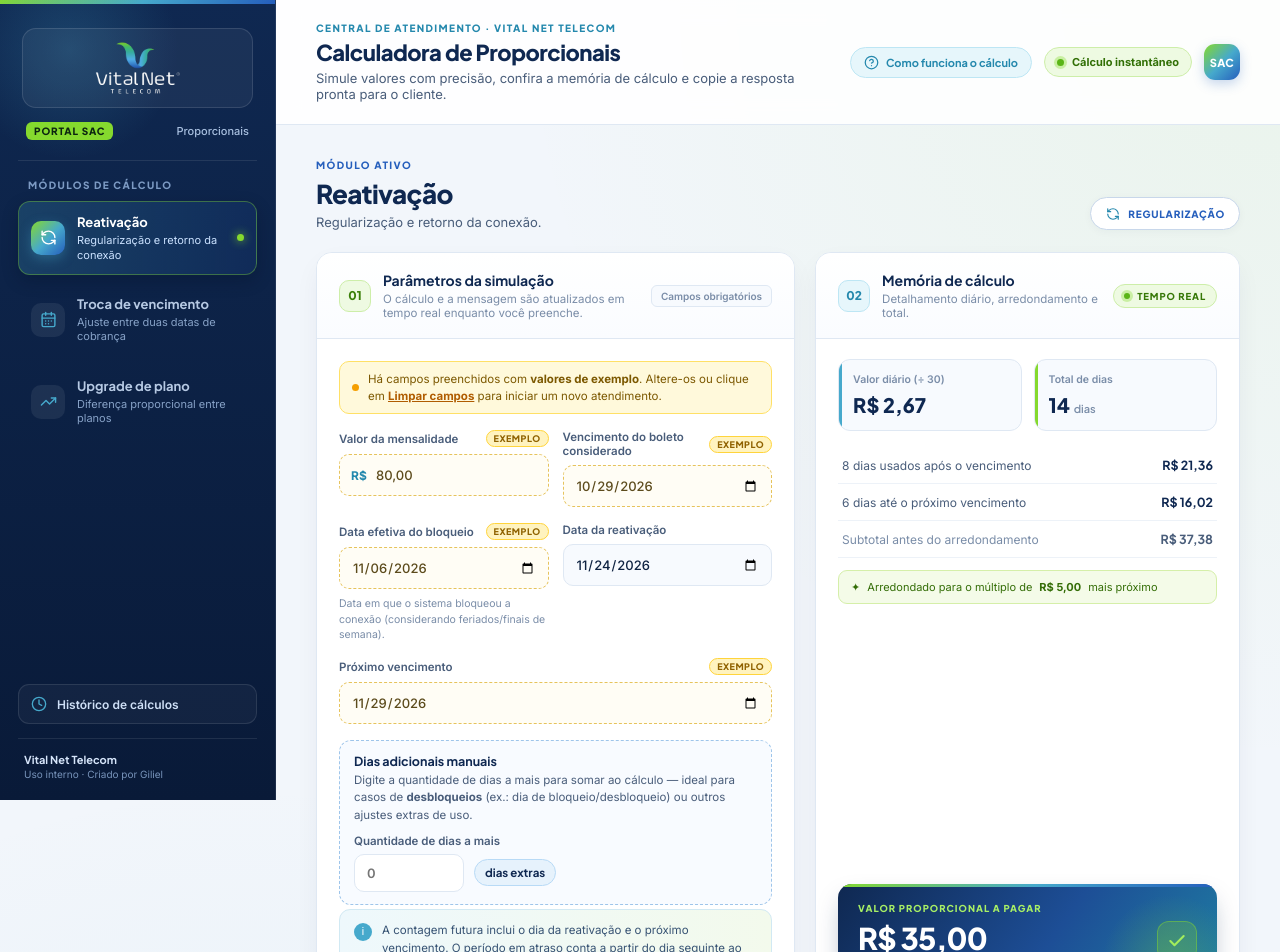
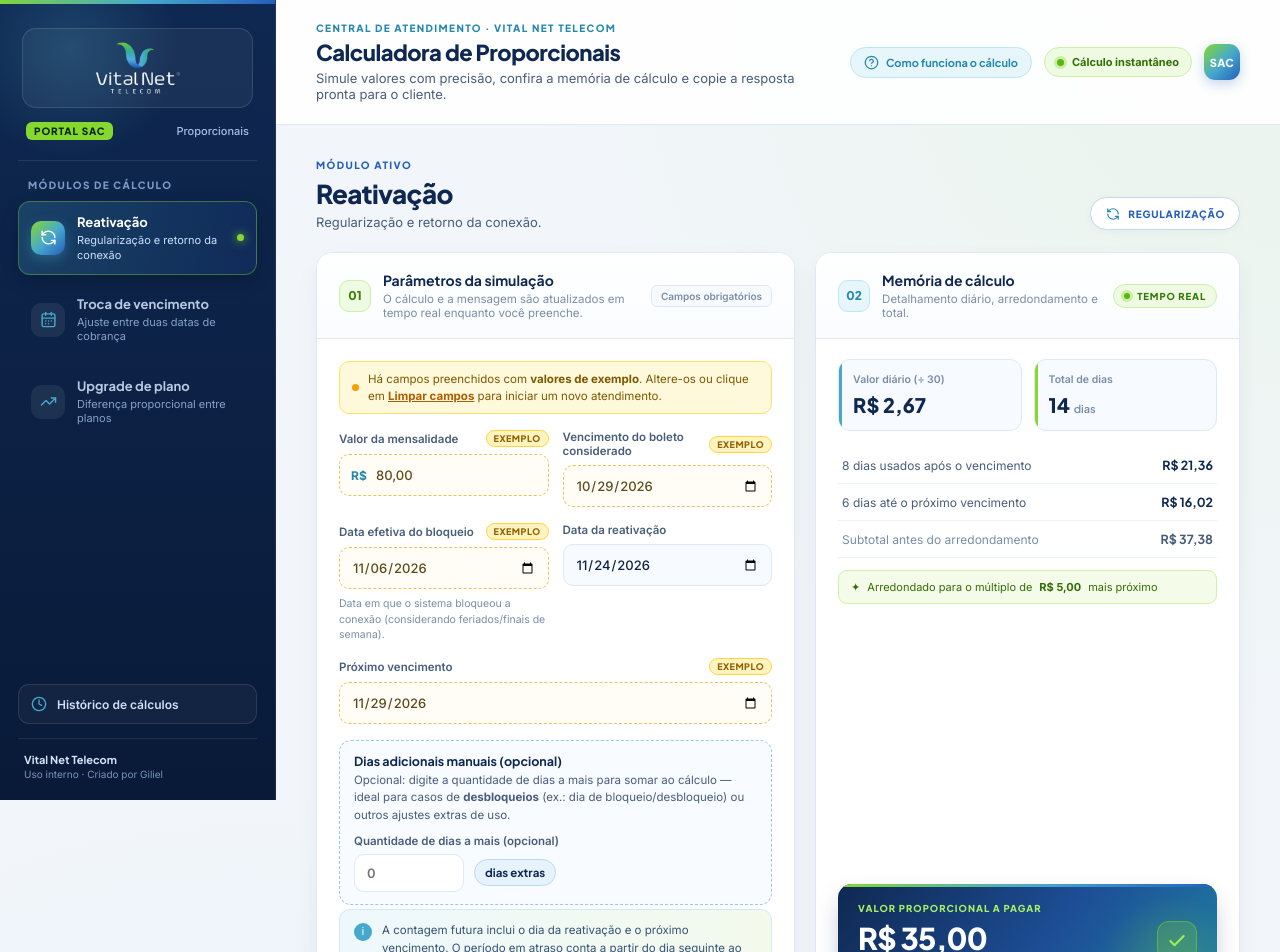
Before and after one commit to sacgiliel-lgtm/calculadora-proporcionais-vitalnet, a React (Vite) app: page / in a window 1280 px wide. Shown: the top 952 px of the page. Built offline with nearby package versions, Linux system fonts and the light colour scheme.

Commit message:
Clarify optional nature of additional days input
Updated text to clarify that additional days are optional.

```diff
--- a/src/App.tsx
+++ b/src/App.tsx
@@ -432,13 +432,13 @@ export default function App() {
           <div className="extra-days-box">
             <div className="extra-days-head">
               <div>
-                <strong>Dias adicionais manuais</strong>
+                <strong>Dias adicionais manuais (opcional)</strong>
                 <p>
-                  Digite a quantidade de dias a mais para somar ao cálculo — ideal para casos de <b>desbloqueios</b> (ex.: dia de bloqueio/desbloqueio) ou outros ajustes extras de uso.
+                  Opcional: digite a quantidade de dias a mais para somar ao cálculo — ideal para casos de <b>desbloqueios</b> (ex.: dia de bloqueio/desbloqueio) ou outros ajustes extras de uso.
                 </p>
               </div>
               <label className="extra-days-field">
-                <span>Quantidade de dias a mais</span>
+                <span>Quantidade de dias a mais (opcional)</span>
                 <div className="extra-days-input-wrap">
                   <input
                     type="number"
```
